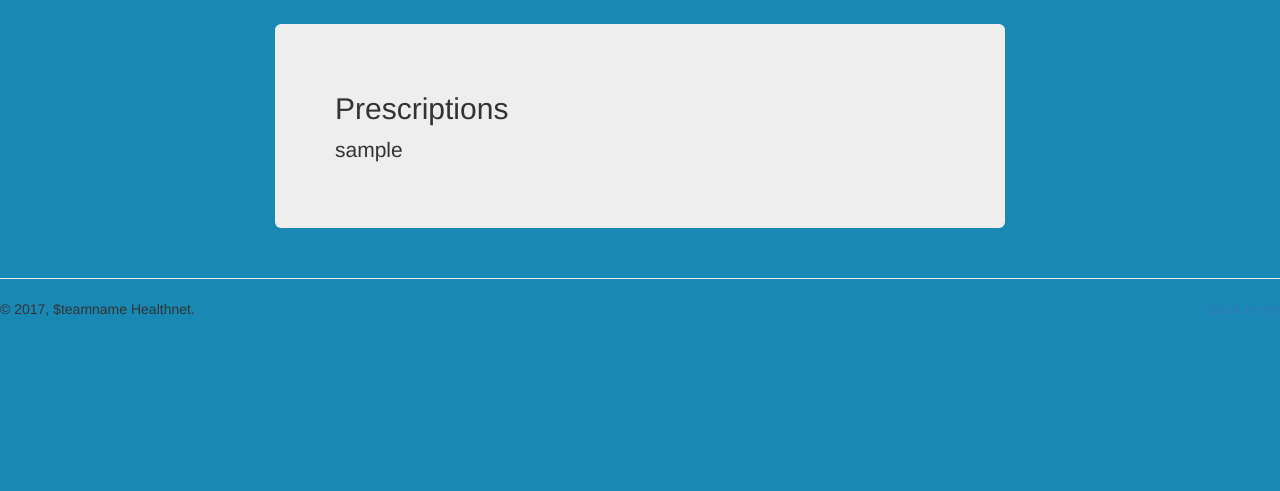
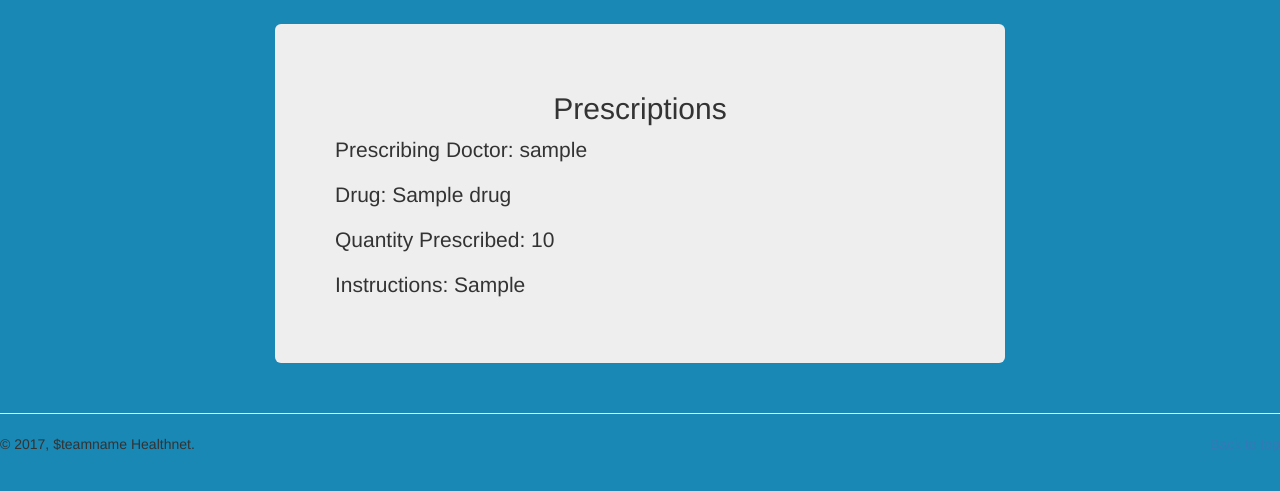
Before and after one commit to maybe-raven/HNet, a Django app: template medical/templates/patient/patient_overview.html in a window 1280 px wide. Shown: the part 51-542 px from the top of the page. Run offline with Django 3.2, Linux system fonts and the light colour scheme; the template is opened without the code that fills it: values that come from a table or form of the project are taken from there, others are empty; tables that the repository leaves empty hold one stand-in row (values such as "Sample post"); parts of the project's set-up code (start-up, migrations or seed data) failed here and were passed over; some libraries are stand-ins or nearby versions.

Commit message:
Updated the summary page for a specific patients prescriptions
This update will list all the prescriptions for a given patient. patient
id must be passed in to the template and it will load all relevant
information.

```diff
--- a/medical/templates/patient/patient_overview.html
+++ b/medical/templates/patient/patient_overview.html
@@ -5,9 +5,16 @@
 {% block content %}
 <div class="container">
     <div class="col-md-8 col-md-offset-2">
-        <div id="jumbo" class="jumbotron">
-            <h2>Prescriptions</h2>
-            <p>{{ patient }}</p>
+        <div id="jumbo" class="jumbotron" >
+            <h2 style="text-align:center;">Prescriptions</h2>
+            {% for prescription in prescription_list %}
+            <p>Prescribing Doctor: {{ prescription.doctor }}</p>
+            <p>Drug: {{ prescription.drug.name }}</p>
+            <p>Quantity Prescribed: {{ prescription.quantity }}</p>
+            <p>Instructions: {{ prescription.instruction }}</p>
+
+
+            {% endfor %}
         </div>
     </div>
 </div>
```
